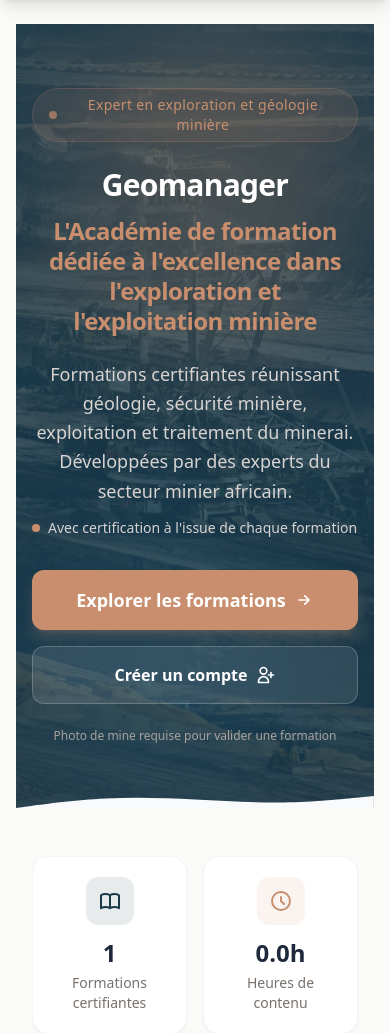
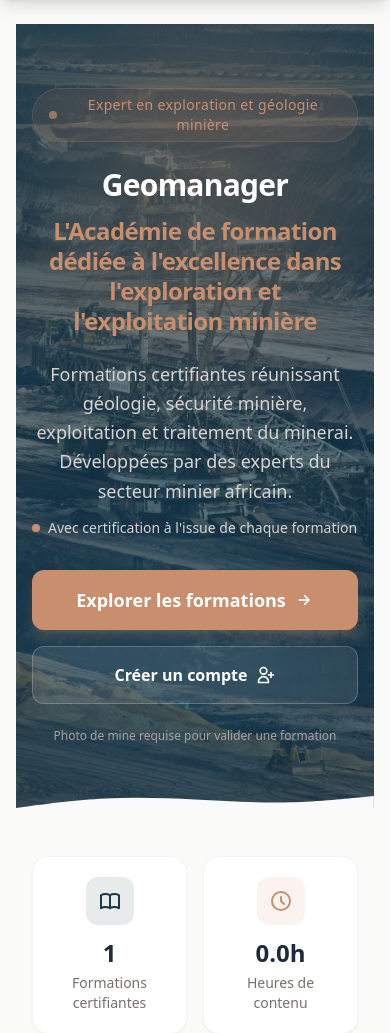
Before and after one commit to mamelk/Geomanager, a Django app: page / in a window 390 px wide. Shown: the part 65-1098 px from the top of the page. Run offline with Django 5.2, Linux system fonts and the light colour scheme; tables that the repository leaves empty hold one stand-in row (values such as "Sample post"); some libraries are stand-ins or nearby versions.

Commit message:
Accueil : photo du hero réellement visible sur tous les écrans
Le voile teal à 85 % rendait la photo de mine imperceptible (et le
rognage `object-cover` l'accentuait sur écran étroit). Le hero garde
une hauteur minimale, la photo est positionnée en absolu avec un
chargement prioritaire, et le voile devient un dégradé léger qui
laisse la photo lisible du mobile au desktop.

🤖 Generated with Codebuff
Co-Authored-By: Codebuff <noreply@codebuff.com>

```diff
--- a/courses/templates/courses/home.html
+++ b/courses/templates/courses/home.html
@@ -5,18 +5,24 @@
 {% block content %}
 
 <!-- ══════════════ HERO ══════════════ -->
-<section class="relative overflow-hidden bg-brand-teal pt-16 sm:pt-20 pb-16 sm:pb-24">
-    <!-- fond : photo de mine -->
+<section class="relative overflow-hidden bg-brand-teal min-h-[30rem] sm:min-h-[34rem] pt-16 sm:pt-20 pb-16 sm:pb-24 flex items-center">
+    <!-- fond : photo de mine (visible sur tous les écrans) -->
     <div class="absolute inset-0" aria-hidden="true">
         {% if mine_photo %}
-            <img src="{{ mine_photo.url }}" alt="" class="w-full h-full object-cover object-center">
+            <img src="{{ mine_photo.url }}" alt=""
+                 class="absolute inset-0 w-full h-full object-cover object-center"
+                 loading="eager" fetchpriority="high" decoding="async">
         {% else %}
-            <picture class="block w-full h-full">
+            <picture>
                 <source srcset="{% static 'img/mine-hero.webp' %}" type="image/webp">
-                <img src="{% static 'img/mine-hero.jpg' %}" alt="Mine a ciel ouvert" class="w-full h-full object-cover object-center">
+                <img src="{% static 'img/mine-hero.jpg' %}" alt="Mine a ciel ouvert"
+                     class="absolute inset-0 w-full h-full object-cover object-center"
+                     loading="eager" fetchpriority="high" decoding="async">
             </picture>
         {% endif %}
-        <div class="absolute inset-0 bg-brand-teal/85"></div>
+        <!-- voile : assez léger pour que la photo reste bien lisible sur petit écran -->
+        <div class="absolute inset-0 bg-brand-teal/65"></div>
+        <div class="absolute inset-0 bg-gradient-to-b from-brand-teal/40 via-brand-teal/10 to-brand-teal/30"></div>
     </div>
     <!-- décor : deux belles halos -->
     <div class="absolute inset-0 pointer-events-none" aria-hidden="true">
@@ -24,7 +30,7 @@
         <div class="absolute bottom-0 left-0 w-72 h-72 bg-brand-teal-light/25 rounded-full blur-3xl"></div>
     </div>
 
-    <div class="relative z-10 max-w-5xl mx-auto px-4 sm:px-6 lg:px-8">
+    <div class="relative z-10 w-full max-w-5xl mx-auto px-4 sm:px-6 lg:px-8">
         <div class="max-w-3xl mx-auto">
 
             <!-- texte -->
```
